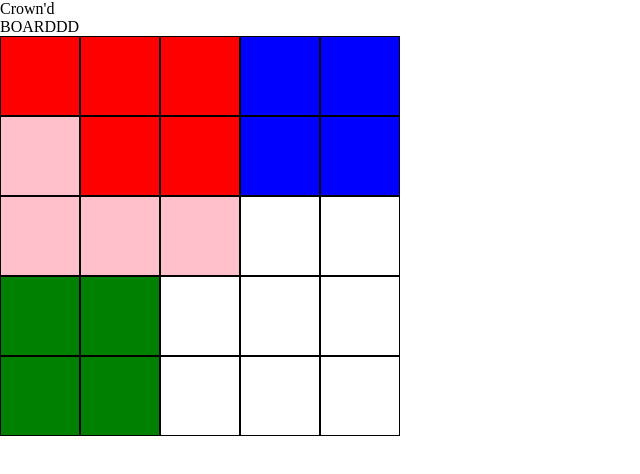
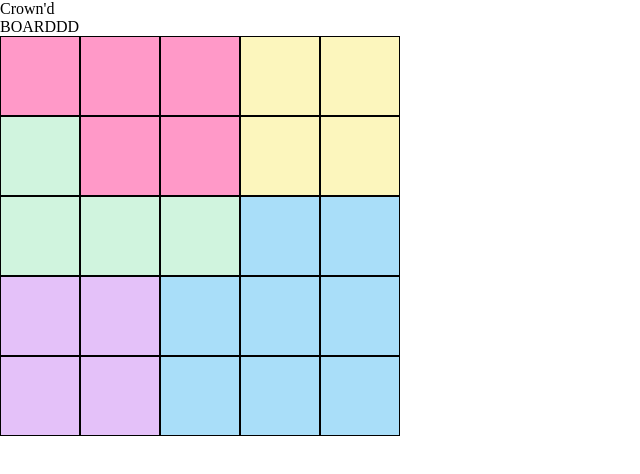
Before and after one commit to MayKhine/crownd, a React (Vite) app: page / in a window 1280 px wide. Shown: the top 474 px of the page, without its empty margins (0-640 px from the left). Built offline with nearby package versions, Linux system fonts and the light colour scheme.

Commit message:
game size passing from app

```diff
--- a/src/App.tsx
+++ b/src/App.tsx
@@ -6,7 +6,7 @@ export const App = () => {
     <div>
       <Header />
       <div>
-        <Board />
+        <Board gameSize={5} />
       </div>
     </div>
   )
--- a/src/components/Board.tsx
+++ b/src/components/Board.tsx
@@ -9,6 +9,9 @@ export type GridCellType = {
   color?: string
   user?: string
 }
+
+const colorArr = ["#ff99c8", "#fcf6bd", "#d0f4de", "#a9def9", "#e4c1f9"]
+
 const createGameGridArr = (gameSize: number, value: string) => {
   const grid = []
   for (let row = 0; row < gameSize; row++) {
@@ -46,78 +49,6 @@ const getRandomNumberUnique = (
   picked.add(randomNum) // Mark as picked
   return randomNum
 }
-
-// const generateCrownsonGridArr = (gridArr: Array<Array<GridCellType>>) => {
-//   let pickedCols = new Set<number>() // Keep track of picked columns
-//   let crownsArr = []
-//   let prevCol: number = -999
-
-//   for (let i = 0; i < gridArr.length; i++) {
-//     const col = getRandomNumberUnique(gridArr.length, pickedCols, prevCol)
-//     if (col === "reset") {
-//       pickedCols = new Set<number>()
-//       crownsArr = []
-//       i = -1
-//       // gridArr.forEach((row) => row.fill("."))
-//       gridArr.forEach((row) => {
-//         row.forEach((cell) => {
-//           cell.value = "."
-//         })
-//       })
-//     } else {
-//       gridArr[i][col].value = "x"
-//       prevCol = col
-//       // xArr.push({ x: col, color: colorArr[i], xy: { x: col, y: i } })
-//       crownsArr.push({ row: i, col: col, value: "x" })
-//     }
-//   }
-
-//   return crownsArr
-// }
-
-// const checkIsValidToGrow = (
-//   xLocation: { x: number; y: number },
-//   gridArr: Array<Array<string>>
-//   // randomside: { placement: string; value: number }
-// ) => {
-//   const randomside = getRandomSide()
-//   //x
-//   if (randomside.placement == "row") {
-//     const updatedX = xLocation.x + randomside.value
-//     if (
-//       updatedX >= 0 &&
-//       updatedX < gridArr.length &&
-//       gridArr[xLocation.y][updatedX] == "."
-//     ) {
-//       return { x: updatedX, y: xLocation.y }
-//     }
-//   }
-
-//   //y
-//   if (randomside.placement == "col") {
-//     const updatedY = xLocation.y + randomside.value
-//     if (
-//       updatedY >= 0 &&
-//       updatedY < gridArr.length &&
-//       gridArr[updatedY][xLocation.x] == "."
-//     ) {
-//       return { x: xLocation.x, y: updatedY }
-//     }
-//   }
-
-//   return false
-// }
-
-// const checkSpaceLeft = (gridArr: Array<Array<string>>) => {
-//   for (let i = 0; i < gridArr.length; i++) {
-//     for (let x = 0; x < gridArr.length; x++) {
-//       if (gridArr[i][x] == ".") {
-//         return true
-//       }
-//     }
-//   }
-//   return false
-// }
 
 const generatePuzzleGridArr = (gridArr: Array<Array<GridCellType>>) => {
   let pickedCols = new Set<number>() // Keep track of picked columns
@@ -197,7 +128,8 @@ const getCellPositionToAttachToCurCell = (
 
 const createPuzzleBlocks = (
   puzzleGridArr: Array<Array<GridCellType>>,
-  initialGridArr: Array<Array<GridCellType>>
+  initialGridArr: Array<Array<GridCellType>>,
+  gameSize: number
 ) => {
   let puzzleSize = puzzleGridArr.length
   const gridSize = gameSize * gameSize
@@ -274,7 +206,6 @@ const playerCrownsCount = (playerArr: Array<GridCellType>) => {
 }
 
 const checkPlayerWin = (playerCrownsArr: Array<GridCellType>) => {
-  console.log("checkPlayerWin: ", playerCrownsArr)
   //check if there's more than one crown on each row , each col and diagonal
   const rowCheck = checkOnePerRow(playerCrownsArr)
   const colCheck = checkOnePerCol(playerCrownsArr)
@@ -352,17 +283,16 @@ const checkDiagonalCrowns = (playerCrownsArr: Array<GridCellType>) => {
   return true
 }
 
-const colorArr = ["red", "blue", "pink", "white", "green"]
-const gameSize = 5
-
-export const Board = () => {
+type BoardProps = {
+  gameSize: number
+}
+export const Board = ({ gameSize }: BoardProps) => {
   // x: Column
   // y: Row
 
-  const gameSize = 5
   const initialGridArr = createGameGridArr(gameSize, ".") //fill with .
   const puzzleGridArr = generatePuzzleGridArr(initialGridArr)
-  createPuzzleBlocks(puzzleGridArr, initialGridArr)
+  createPuzzleBlocks(puzzleGridArr, initialGridArr, gameSize)
   //puzzle grid arr is not in use
 
   const cellClick = (cell: GridCellType, clickType: string) => {
@@ -423,8 +353,9 @@ export const Board = () => {
         const result = checkPlayerWin([...playerCrownsArr, cell])
         if (result) {
           setToggleWin("win")
-        } else {
-          setToggleWin("lost")
+        }
+        if (!result) {
+          setToggleWin("lose")
         }
       }
     }
```
